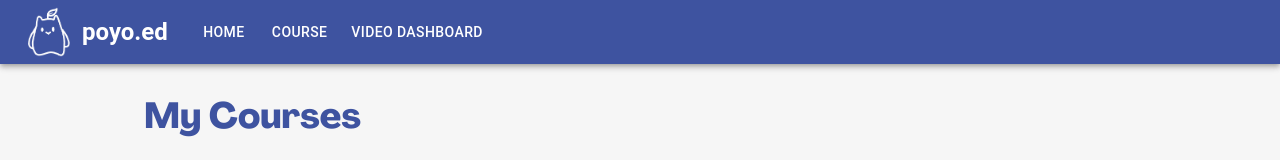
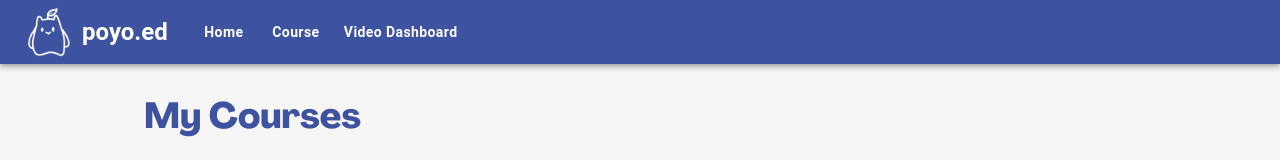
Before and after one commit to david-roh/poyoVision, a Next.js app: page / in a window 1280 px wide. Shown: the top 160 px of the page. Built offline with nearby package versions, Linux system fonts and the light colour scheme.

Commit message:
NavBar look better

```diff
--- a/components/Navbar.tsx
+++ b/components/Navbar.tsx
@@ -21,13 +21,13 @@ export default function Navbar() {
           </div>
           <nav className="flex gap-2">
             <Link href="/" className="no-underline">
-              <Button color="inherit" sx={{ color: 'white' }}>Home</Button>
+              <Button color="inherit" sx={{ color: 'white', textTransform: 'none', fontWeight: 'bold' }}>Home</Button>
             </Link>
             <Link href="/course" className="no-underline">
-              <Button color="inherit" sx={{ color: 'white' }}>Course</Button>
+              <Button color="inherit" sx={{ color: 'white', textTransform: 'none', fontWeight: 'bold' }}>Course</Button>
             </Link>
             <Link href="/new-session" className="no-underline">
-              <Button color="inherit" sx={{ color: 'white' }}>Video Dashboard</Button>
+              <Button color="inherit" sx={{ color: 'white', textTransform: 'none', fontWeight: 'bold' }}>Video Dashboard</Button>
             </Link>
           </nav>
         </div>
```
